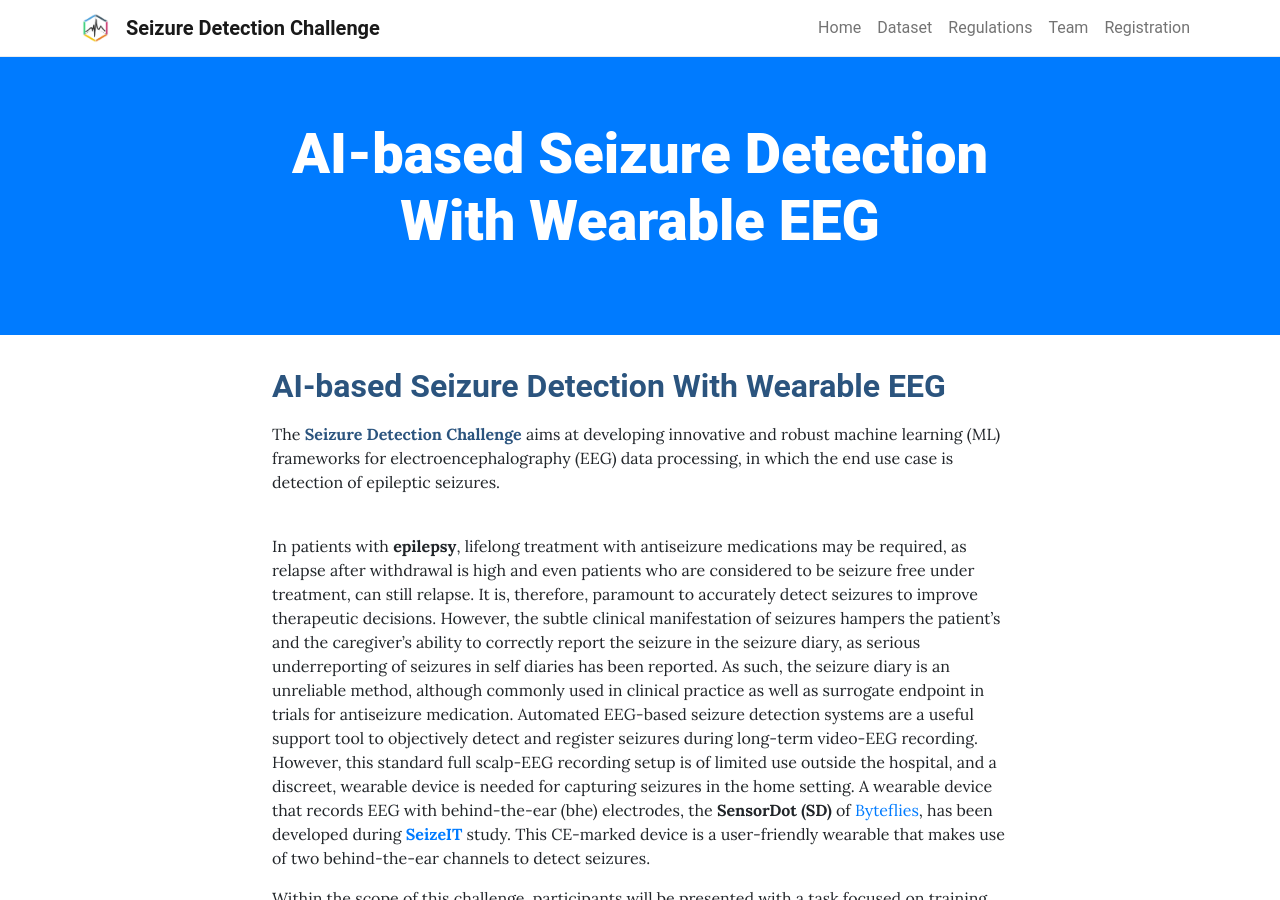
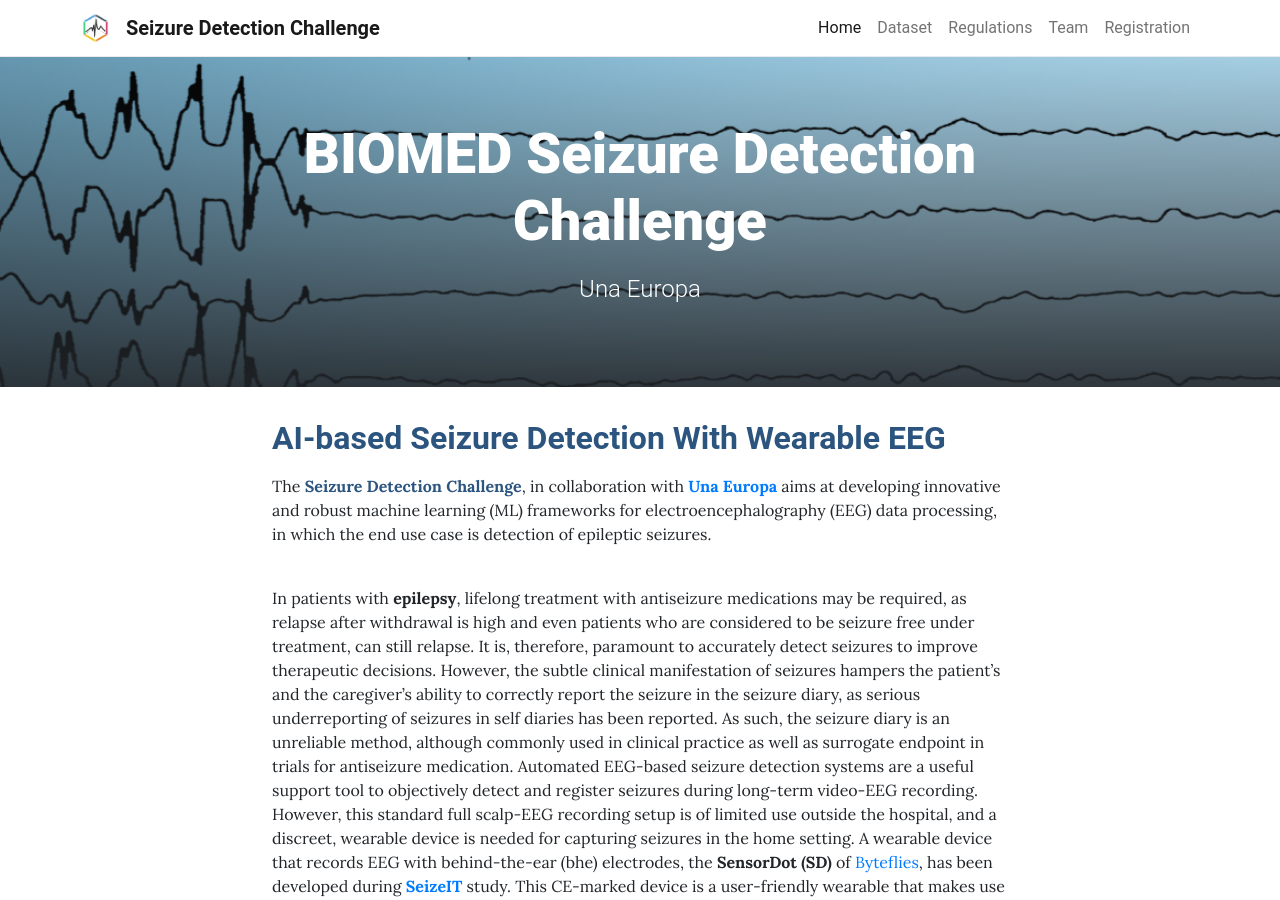
Before and after one commit to nestconf25/nestconf25.github.io, a Jekyll site: the page built from pages/home.md, in a window 1280 px wide and 900 px high. Built offline with Jekyll 4.4.1, drawn with Linux system fonts in a browser that asks for light colours; our own code applies the rules of GitHub Pages for plain Markdown files.

Commit message:
updated home

```diff
--- a/pages/home.md
+++ b/pages/home.md
@@ -1,7 +1,7 @@
 ---
 layout: home
 title: BIOMED Seizure Detection Challenge
-description: [Una Europa](https://www.una-europa.eu/)
+description: Una Europa
 background: /assets/theme/images/header.png
 permalink: /
 ---
@@ -9,7 +9,7 @@ permalink: /
 
 ## **<span style="color:#2B547E">AI-based Seizure Detection With Wearable EEG</span>**
 
-The **<span style="color:#2B547E">Seizure Detection Challenge</span>** aims at developing innovative and robust machine learning (ML) frameworks for electroencephalography (EEG) data processing, in which the end use case is detection of epileptic seizures.
+The **<span style="color:#2B547E">Seizure Detection Challenge</span>**, in collaboration with [**Una Europa**](https://www.una-europa.eu/)  aims at developing innovative and robust machine learning (ML) frameworks for electroencephalography (EEG) data processing, in which the end use case is detection of epileptic seizures.
 
 \
 In patients with **epilepsy**, lifelong treatment with antiseizure medications may be required, as relapse after withdrawal is high and even patients who are considered to be seizure free under treatment, can still relapse. It is, therefore, paramount to accurately detect seizures to improve therapeutic decisions. However, the subtle clinical manifestation of seizures hampers the patient’s and the caregiver’s ability to correctly report the seizure in the seizure diary, as serious underreporting of seizures in self diaries has been reported. As such, the seizure diary is an unreliable method, although commonly used in clinical practice as well as surrogate endpoint in trials for antiseizure medication. Automated EEG-based seizure detection systems are a useful support tool to objectively detect and register seizures during long-term video-EEG recording. However, this standard full scalp-EEG recording setup is of limited use outside the hospital, and a discreet, wearable device is needed for capturing seizures in the home setting. A wearable device that records EEG with behind-the-ear (bhe) electrodes, the **SensorDot (SD)** of [Byteflies](https://byteflies.com/), has been developed during [**SeizeIT**](https://eithealth.eu/spotlight-story/seizeit/) study. This CE-marked device is a user-friendly wearable that makes use of two behind-the-ear channels to detect seizures.
```
